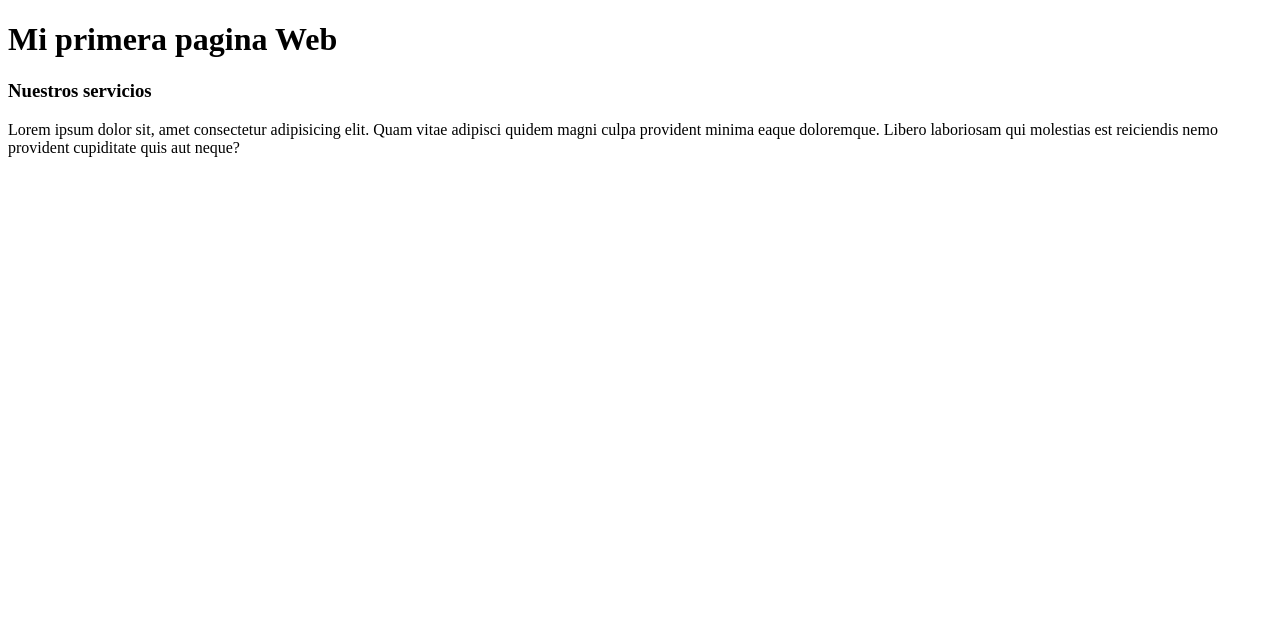
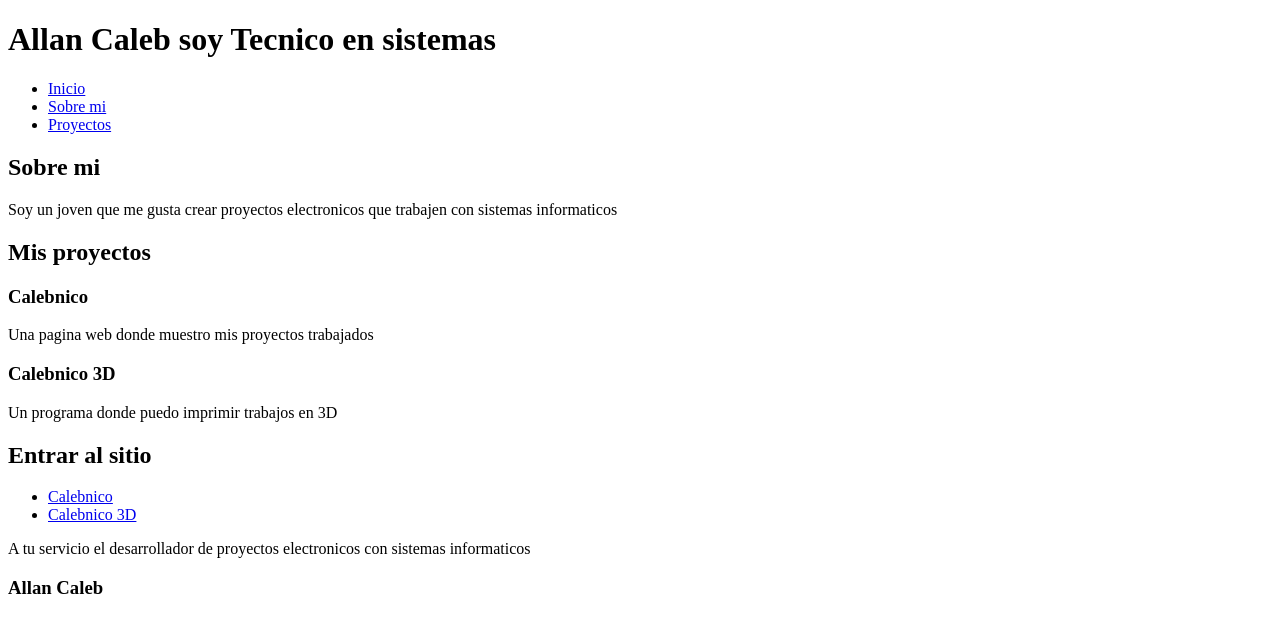
Before and after one commit to allancaleb18-code/demo-git, a plain HTML site: page index.html in a window 1280 px wide. Drawn offline with Linux system fonts and the light colour scheme.

Commit message:
Add files via upload

```diff
--- a/index.html
+++ b/index.html
@@ -1,22 +1,51 @@
-<!doctype html>
+<!DOCTYPE html>
 <html lang="en">
-  <head>
-    <meta charset="UTF-8" />
-    <meta name="viewport" content="width=device-width, initial-scale=1.0" />
-    <title>Document</title>
-  </head>
-  <body>
+
+<head>
+    <meta charset="UTF-8">
+    <meta name="viewport" content="width=device-width, initial-scale=1.0">
+    <title>Caleb</title>
+</head>
+
+<body>
     <header>
-      <h1>Mi primera pagina Web</h1>
+        <h1>Allan Caleb soy Tecnico en sistemas</h1>
     </header>
-    <main>
-      <h3>Nuestros servicios</h3>
-      <p>
-        Lorem ipsum dolor sit, amet consectetur adipisicing elit. Quam vitae
-        adipisci quidem magni culpa provident minima eaque doloremque. Libero
-        laboriosam qui molestias est reiciendis nemo provident cupiditate quis
-        aut neque?
-      </p>
-    </main>
-  </body>
+    <nav>
+        <ul>
+            <li><a href="Inicio">Inicio</a></li>
+            <li><a href="Sobre mi">Sobre mi</a></li>
+            <li><a href="proyectos">Proyectos</a></li>
+        </ul>
+    </nav>
+    <section>
+        <h2>Sobre mi</h2>
+        <p>Soy un joven que me gusta crear proyectos electronicos que trabajen con sistemas informaticos</p>
+    </section>
+    <section>
+        <h2>Mis proyectos</h2>
+        <article>
+            <h3>Calebnico</h3>
+            <p>Una pagina web donde muestro mis proyectos trabajados</p>
+        </article>
+        <article>
+            <h3>Calebnico 3D</h3>
+            <p>Un programa donde puedo imprimir trabajos en 3D</p>
+        </article>
+    </section>
+    <aside>
+        <h2>Entrar al sitio</h2>
+        <nav>
+            <ul>
+                <li><a href="Calebnico">Calebnico</a></li>
+                <li><a href="Calebnico 3D">Calebnico 3D</a></li>
+            </ul>
+        </nav>
+    </aside>
+    <footer>
+        <p>A tu servicio el desarrollador de proyectos electronicos con sistemas informaticos</p>
+        <h3>Allan Caleb</h3>
+    </footer>
+</body>
+
 </html>
```
